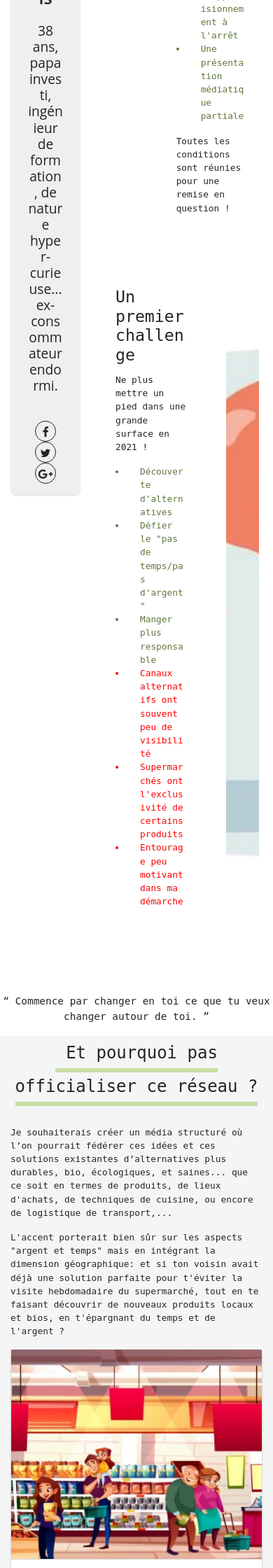
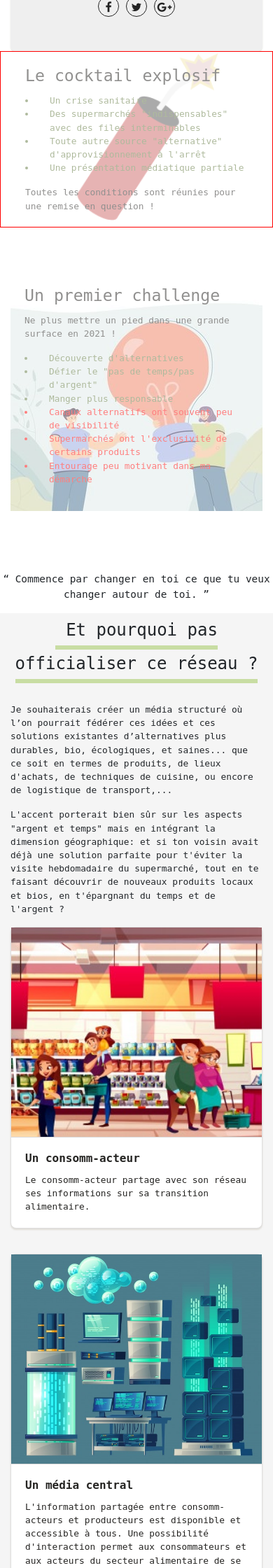
Before and after one commit to FrountchD/transit_beta, a Flask app: page / in a window 390 px wide. Shown: the part 3182-5422 px from the top of the page at 70% size. Run offline with Flask 2, Linux system fonts and the light colour scheme; some libraries are stand-ins or nearby versions.

Commit message:
webiste_mobile_v5g

```diff
--- a/app/static/fullpage_style.css
+++ b/app/static/fullpage_style.css
@@ -396,9 +396,26 @@ html{
 
 
 
+#dynamitebcg{
+	background: url('dynamite.png') no-repeat center top;
+	opacity:50%;
+	background-size:70%;
+}
+@media (min-width:768px){
+	#dynamitebcg{
+		background:none;
+	}
+}
 
-
-
+#ideabcg{
+	background: url('idea1.jpg') no-repeat center top;
+	opacity:50%;
+}
+@media (min-width:768px){
+	#ideabcg{
+		background:none;
+	}
+}
 
 
 
--- a/app/templates/index.html
+++ b/app/templates/index.html
@@ -373,7 +373,8 @@
                     <div class="row">
 
 
-                      <div class="col-4 h-100">
+                      <!-- mon profil -->
+                      <div class="col-12 col-xl-4 h-xl-100">
                         <div class="card profile-card-3 h-100">
                   		        <div class="background-block">
                   		            <img src="https://images.pexels.com/photos/459225/pexels-photo-459225.jpeg?auto=compress&cs=tinysrgb&h=650&w=940" alt="profile-sample1" class="background"/>
@@ -390,20 +391,23 @@
                         </div>
 
                       </div>
-                      <div class="col-8">
+
+                      <!-- déclic et challenge -->
+
+                      <div class="col-12 col-xl-8">
                         <div class="row">
                             <div class="col-12 pb-5">
                               <div class="card" style="border:none; box-shadow:none;">
-                                <div class="row">
+                                <div class="row" style="border:solid 1px red;">
                                   <!-- IMAGE  when horizontal and vertical for small screens -->
-                                  <div class="col-4 card-header" style="background-color:white; border-bottom:none;">
+                                  <div class="d-none d-md-block col-md-4 card-header" style="background-color:white; border-bottom:none;">
 
-                                      <img src="/static/dynamite.png" class="card-img" style="width:100%; height:100%;object-fit:contain;">
+                                      <img src="/static/dynamite.png" class="card-img" style="width:100%; height:100%;object-fit:contain; max-height:220px;">
 
                                   </div>
 
                                   <!-- TEXTE -->
-                                  <div class="col-8  ">
+                                  <div class="col-12 col-md-8  " id="dynamitebcg">
                       					         <div class="card-body">
                       						               <h5 class="card-title"> Le cocktail explosif </h5>
                                                  <ul style="padding-left:15px;">
@@ -428,8 +432,8 @@
 
 
                                 <!-- TEXTE -->
-                                <div class="col-8  ">
-                                       <div class="card-body">
+                                <div class="col-12 col-md-8  ">
+                                       <div class="card-body" id="ideabcg">
                                                <h5 class="card-title"> Un premier challenge </h5>
 
                                                <p class="card-text">   Ne plus mettre un pied dans une grande surface en 2021 ! </p>
@@ -449,7 +453,7 @@
                                  </div>
 
                                  <!-- IMAGE  when horizontal and vertical for small screens -->
-                                 <div class="col-4 card-header" style="background-color:white; border-bottom:none;">
+                                 <div class="d-none d-md-block col-md-4 card-header" style="background-color:white; border-bottom:none;">
 
                                      <img src="/static/idea1.jpg" class="card-img" style=" height:100%; width:100%; object-fit:cover;">
 
```
